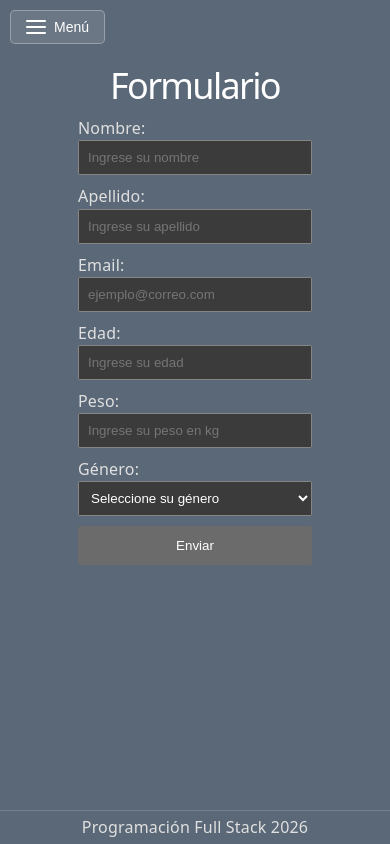
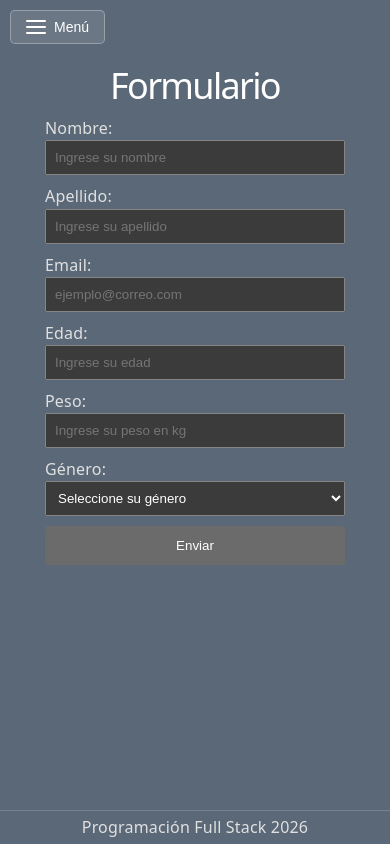
Before and after one commit to yeiferrincon/reactpasos, a React (Vite) app: page /formulario in a window 390 px wide. Built offline with nearby package versions, Linux system fonts and the light colour scheme.

Commit message:
ajuste de formulario responsive

```diff
--- a/src/pages/Formulario.css
+++ b/src/pages/Formulario.css
@@ -41,7 +41,7 @@
 
 @media (max-width: 480px) {
   .formulario {
-    width: 60%;
+    width: 80%;
     max-width: 300px;
     padding: 0 5%;
     margin: 20px auto;
```
